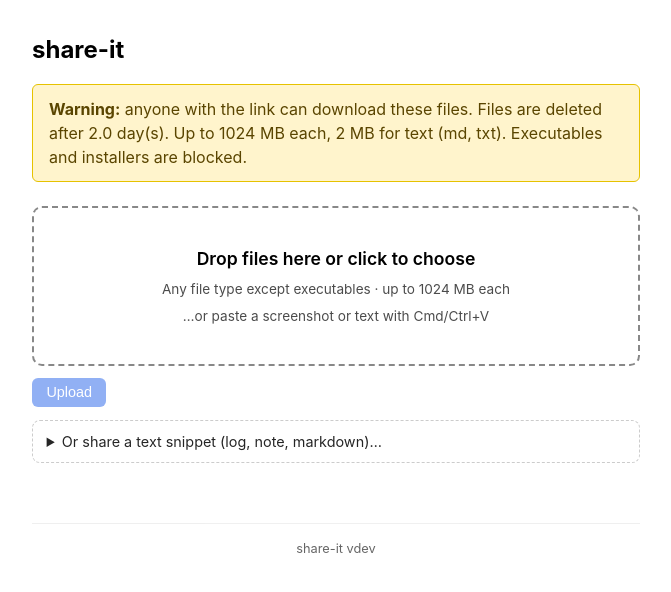
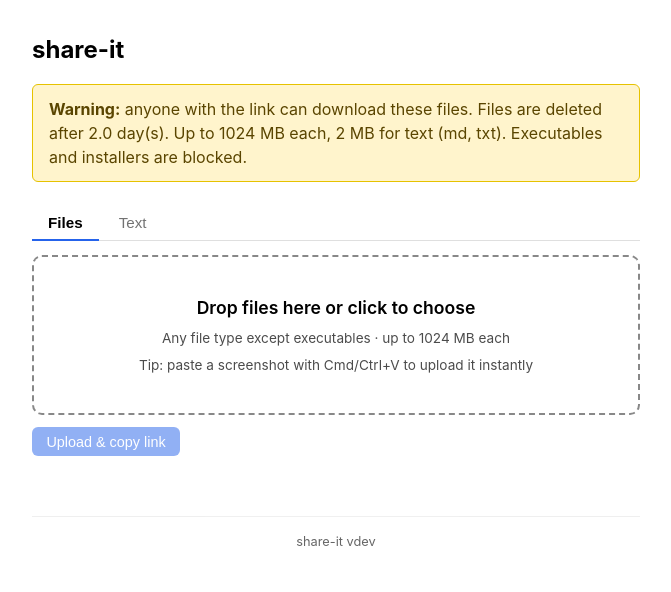
Before and after one commit to mahsanamin/share-it, a FastAPI app: page / in a window 1280 px wide. Shown: the top 592 px of the page, without its empty margins (304-975 px from the left). Run offline with FastAPI, Linux system fonts and the light colour scheme; data that the repository does not hold is empty; parts of the project's set-up code (start-up, migrations or seed data) failed here and were passed over; some libraries are stand-ins or nearby versions.

Commit message:
Auto-copy link on upload + Files/Text tabs; fix [hidden] override bug (v0.2.1)
Addresses UX feedback:
- Upload now auto-copies the link(s) to the clipboard and says so clearly
  ("✓ Link copied to clipboard"), with an honest fallback message when the
  clipboard is blocked. Buttons relabeled "Upload & copy link" / "Share & copy
  link" so the behavior is obvious. Manual Copy buttons remain as backup.
- Replaced the confusing collapsible text-snippet box with a clear Files / Text
  tab toggle — one mental model, one action per mode.

Bug fix: the `hidden` attribute was being overridden by `display:flex` on
`.text-panel`, `form`, and `.summary`, so panels/bars showed when they should be
hidden (caught two panels rendering at once on the Files tab). Added a global
`[hidden] { display: none !important; }` reset.

Verified by driving headless Chrome via CDP: tab toggle, every result/history
button (download, QR, open/lightbox, markdown render), and the upload summary
all pass; clipboard auto-copy falls back correctly where the API is unavailable.

Co-Authored-By: Claude Opus 4.8 (1M context) <noreply@anthropic.com>

```diff
--- a/app/templates/index.html
+++ b/app/templates/index.html
@@ -8,6 +8,8 @@
   <style>
     :root { color-scheme: light dark; }
     * { box-sizing: border-box; }
+    /* The `hidden` attribute must always win, even over `display:flex` etc. */
+    [hidden] { display: none !important; }
     body {
       font-family: -apple-system, BlinkMacSystemFont, "Segoe UI", Roboto, sans-serif;
       max-width: 640px; margin: 2rem auto; padding: 0 1rem; line-height: 1.5;
@@ -67,20 +69,28 @@
                        color: inherit; }
     .meta { font-size: 0.85rem; opacity: 0.75; margin-top: 0.25rem; }
 
-    .snippet { margin-top: 0.85rem; border: 1px dashed rgba(127,127,127,0.4);
-               border-radius: 8px; padding: 0 0.85rem; }
-    .snippet[open] { padding-bottom: 0.85rem; }
-    .snippet summary { cursor: pointer; padding: 0.6rem 0; font-size: 0.9rem;
-                       opacity: 0.85; user-select: none; }
-    .snippet textarea {
-      width: 100%; margin-top: 0.5rem; padding: 0.6rem 0.7rem;
+    .tabs { display: flex; gap: 0.25rem; margin-bottom: 0.9rem;
+            border-bottom: 1px solid rgba(127,127,127,0.25); }
+    .tab { padding: 0.5rem 1rem; font-size: 0.95rem; cursor: pointer;
+           border: 0; border-bottom: 2px solid transparent; background: transparent;
+           color: inherit; opacity: 0.55; margin-bottom: -1px; }
+    .tab:hover { opacity: 0.85; }
+    .tab.active { opacity: 1; font-weight: 600; border-bottom-color: #2563eb; }
+
+    .text-panel { display: flex; flex-direction: column; gap: 0.6rem; }
+    .text-panel textarea {
+      width: 100%; padding: 0.7rem 0.8rem;
       font-family: ui-monospace, SFMono-Regular, Menlo, Monaco, Consolas, monospace;
       font-size: 0.85rem; line-height: 1.5; border: 1px solid #888;
-      border-radius: 6px; background: transparent; color: inherit; resize: vertical;
+      border-radius: 8px; background: transparent; color: inherit; resize: vertical;
     }
-    .snippet .snippet-row { display: flex; gap: 0.5rem; align-items: center;
-                            margin-top: 0.5rem; }
-    .snippet input[type=text] { flex: 1; }
+    .text-panel .snippet-row { display: flex; gap: 0.5rem; align-items: center; }
+    .text-panel input[type=text] { flex: 1; }
+
+    .summary.copied #summaryText { color: #047857; font-weight: 600; }
+    @media (prefers-color-scheme: dark) {
+      .summary.copied #summaryText { color: #6ee7b7; }
+    }
 
     .qr-wrap { margin-top: 0.5rem; }
     .qr-wrap img { width: 132px; height: 132px; border-radius: 6px;
@@ -270,6 +280,11 @@
     {% if blocked_exts %}Executables and installers are blocked.{% endif %}
   </div>
 
+  <div class="tabs" role="tablist">
+    <button type="button" class="tab active" id="tabFiles" role="tab" aria-selected="true">Files</button>
+    <button type="button" class="tab" id="tabText" role="tab" aria-selected="false">Text</button>
+  </div>
+
   <form id="f">
     <input
       type="file"
@@ -281,26 +296,25 @@
     <label class="drop" id="drop" for="file">
       <span class="big" id="dropTitle">Drop files here or click to choose</span>
       <span class="sub">Any file type except executables &middot; up to {{ max_upload_mb }} MB each</span>
-      <span class="sub">…or paste a screenshot or text with Cmd/Ctrl+V</span>
+      <span class="sub">Tip: paste a screenshot with Cmd/Ctrl+V to upload it instantly</span>
       <span class="picked" id="picked" hidden></span>
     </label>
 
     <div class="actions">
       <button class="ghost" type="button" id="clear" hidden>Clear</button>
-      <button class="primary" type="submit" id="btn" disabled>Upload</button>
+      <button class="primary" type="submit" id="btn" disabled>Upload &amp; copy link</button>
     </div>
     <progress id="prog" value="0" max="100" hidden></progress>
   </form>
 
-  <details class="snippet" id="snippetBox">
-    <summary>Or share a text snippet (log, note, markdown)…</summary>
-    <textarea id="snippetText" rows="6"
-      placeholder="Paste or type text here. Markdown (.md) renders in the preview."></textarea>
+  <div class="text-panel" id="textPanel" hidden>
+    <textarea id="snippetText" rows="7"
+      placeholder="Paste or type text here — a log, a note, some markdown…"></textarea>
     <div class="snippet-row">
-      <input type="text" id="snippetName" placeholder="snippet.md" />
-      <button class="primary" type="button" id="snippetShare" disabled>Share text</button>
+      <input type="text" id="snippetName" placeholder="Optional file name (e.g. notes.md)" />
+      <button class="primary" type="button" id="snippetShare" disabled>Share &amp; copy link</button>
     </div>
-  </details>
+  </div>
 
   <div id="out" class="results"></div>
   <div id="summary" class="summary" hidden>
@@ -412,11 +426,29 @@
       stageAndUpload(named);
     });
 
-    // Share a text snippet without saving a file first.
-    const snippetBox = document.getElementById('snippetBox');
+    // ----- Files / Text tab toggle -----
+    const tabFiles = document.getElementById('tabFiles');
+    const tabText = document.getElementById('tabText');
+    const filesForm = document.getElementById('f');
+    const textPanel = document.getElementById('textPanel');
     const snippetText = document.getElementById('snippetText');
     const snippetName = document.getElementById('snippetName');
     const snippetShare = document.getElementById('snippetShare');
+
+    function selectTab(which) {
+      const text = which === 'text';
+      tabText.classList.toggle('active', text);
+      tabFiles.classList.toggle('active', !text);
+      tabText.setAttribute('aria-selected', String(text));
+      tabFiles.setAttribute('aria-selected', String(!text));
+      textPanel.hidden = !text;
+      filesForm.hidden = text;
+      if (text) snippetText.focus();
+    }
+    tabFiles.addEventListener('click', () => selectTab('files'));
+    tabText.addEventListener('click', () => selectTab('text'));
+
+    // Share a text snippet without saving a file first.
     snippetText.addEventListener('input', () => {
       snippetShare.disabled = !snippetText.value.trim();
     });
@@ -434,7 +466,6 @@
       stageAndUpload([file]);
       snippetText.value = '';
       snippetShare.disabled = true;
-      snippetBox.open = false;
     });
 
     async function copyText(text) {
@@ -614,10 +645,25 @@
       refreshStats();
       if (uploadedUrls.length) {
         summary.hidden = false;
-        summaryText.textContent = `${ok} uploaded${fail ? `, ${fail} failed` : ''}.`;
+        const n = uploadedUrls.length;
+        // Auto-copy the link(s) and say so clearly. This runs inside the
+        // upload's user-gesture window, so it succeeds for the common
+        // (small/fast) case; if the clipboard is blocked we say so honestly.
+        copyAllBtn.textContent = n > 1 ? 'Copy all links' : 'Copy link';
+        const autoCopied = await copyText(uploadedUrls.join('\n'));
+        summary.classList.toggle('copied', autoCopied);
+        const failNote = fail ? ` · ${fail} failed` : '';
+        if (autoCopied) {
+          summaryText.textContent = n > 1
+            ? `✓ ${n} links copied to clipboard${failNote}`
+            : `✓ Link copied to clipboard${failNote}`;
+        } else {
+          summaryText.textContent = n > 1
+            ? `${ok} uploaded — tap Copy below to grab the links${failNote}`
+            : `${ok} uploaded — tap Copy below to grab the link${failNote}`;
+        }
         copyAllBtn.onclick = async () => {
-          const text = uploadedUrls.join('\n');
-          const okCopy = await copyText(text);
+          const okCopy = await copyText(uploadedUrls.join('\n'));
           copyAllBtn.textContent = okCopy ? 'Copied' : 'Press Cmd/Ctrl+C';
           setTimeout(() => { copyAllBtn.textContent = 'Copy all links'; }, 2000);
         };
```
Also changed, not shown: README.md, 1 other file.
